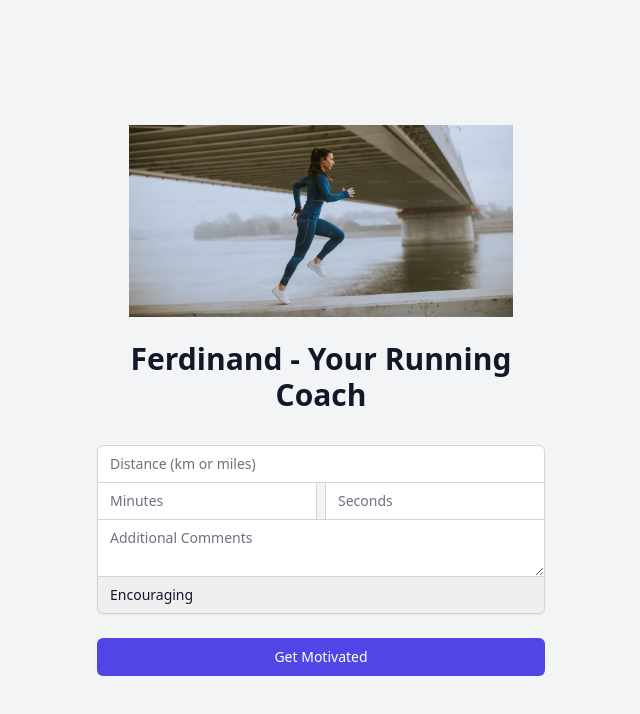
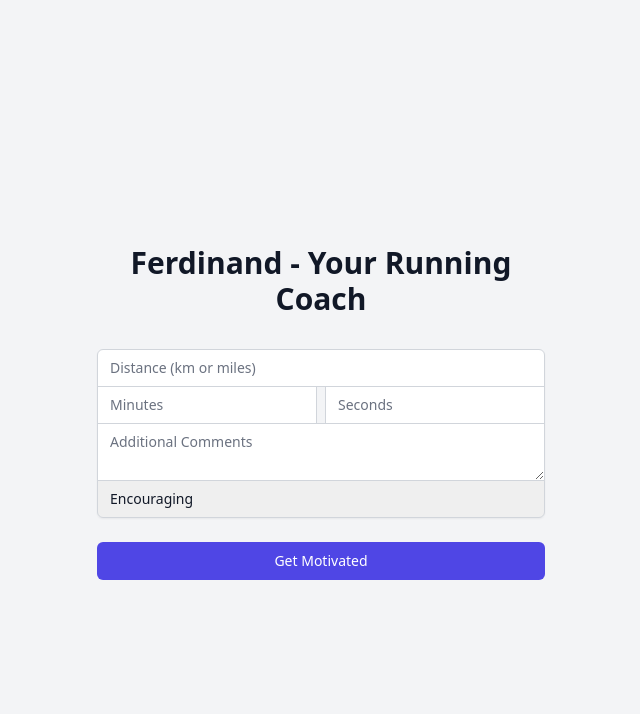
Before and after one commit to guillaumesimon/coachferdinand, a Next.js app: page / in a window 1280 px wide. Shown: the top 714 px of the page, without its empty margins (319-959 px from the left). Built offline with nearby package versions, Linux system fonts and the light colour scheme.

Commit message:
Fix type error in handleSubmit

```diff
--- a/app/page.tsx
+++ b/app/page.tsx
@@ -1,6 +1,6 @@
 "use client";
 
-import { useState } from 'react';
+import { useState, FormEvent } from 'react';
 
 export default function Home() {
   const [distance, setDistance] = useState('');
@@ -11,7 +11,7 @@ export default function Home() {
   const [loading, setLoading] = useState(false);
   const [motivationalText, setMotivationalText] = useState('');
 
-  const handleSubmit = async (e) => {
+  const handleSubmit = async (e: FormEvent) => {
     e.preventDefault();
     setLoading(true);
 
@@ -39,11 +39,6 @@ export default function Home() {
     <div className="min-h-screen bg-gray-100 flex items-center justify-center py-12 px-4 sm:px-6 lg:px-8">
       <div className="max-w-md w-full space-y-8">
         <div>
-          <img
-            className="mx-auto h-48 w-auto"
-            src="/run-header.png"
-            alt="Header Image"
-          />
           <h2 className="mt-6 text-center text-3xl font-extrabold text-gray-900">
             Ferdinand - Your Running Coach
           </h2>
```
